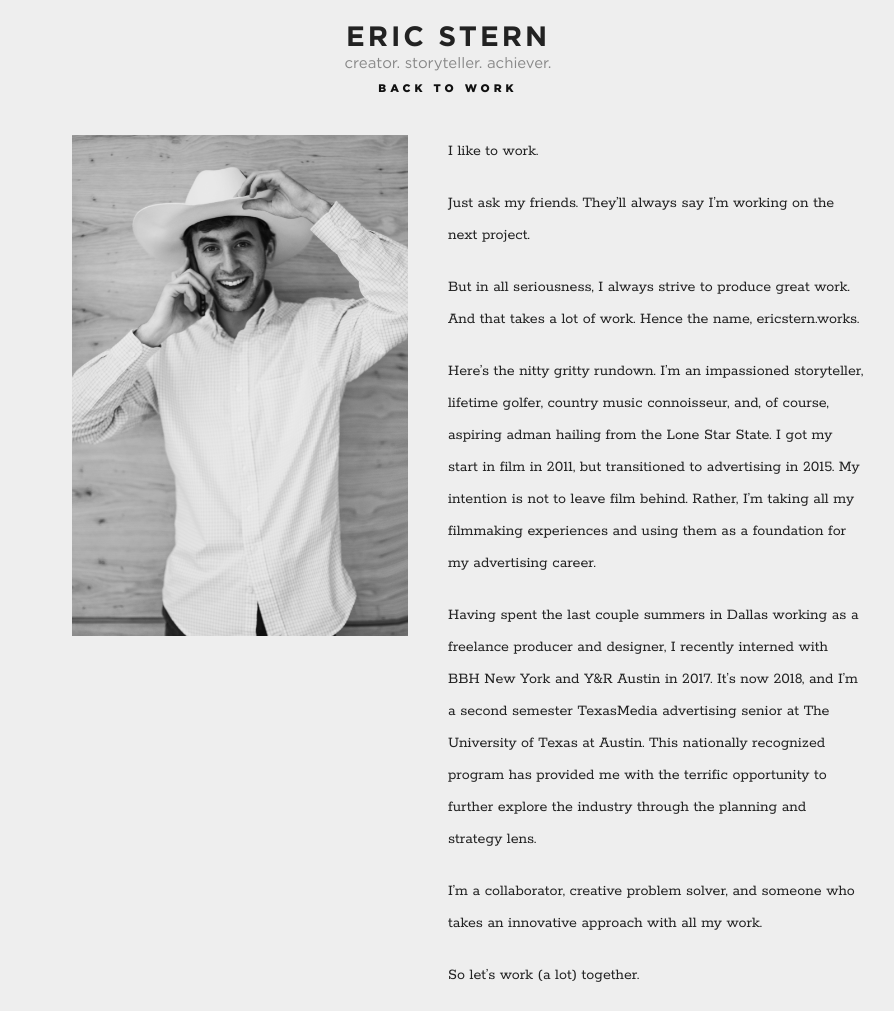
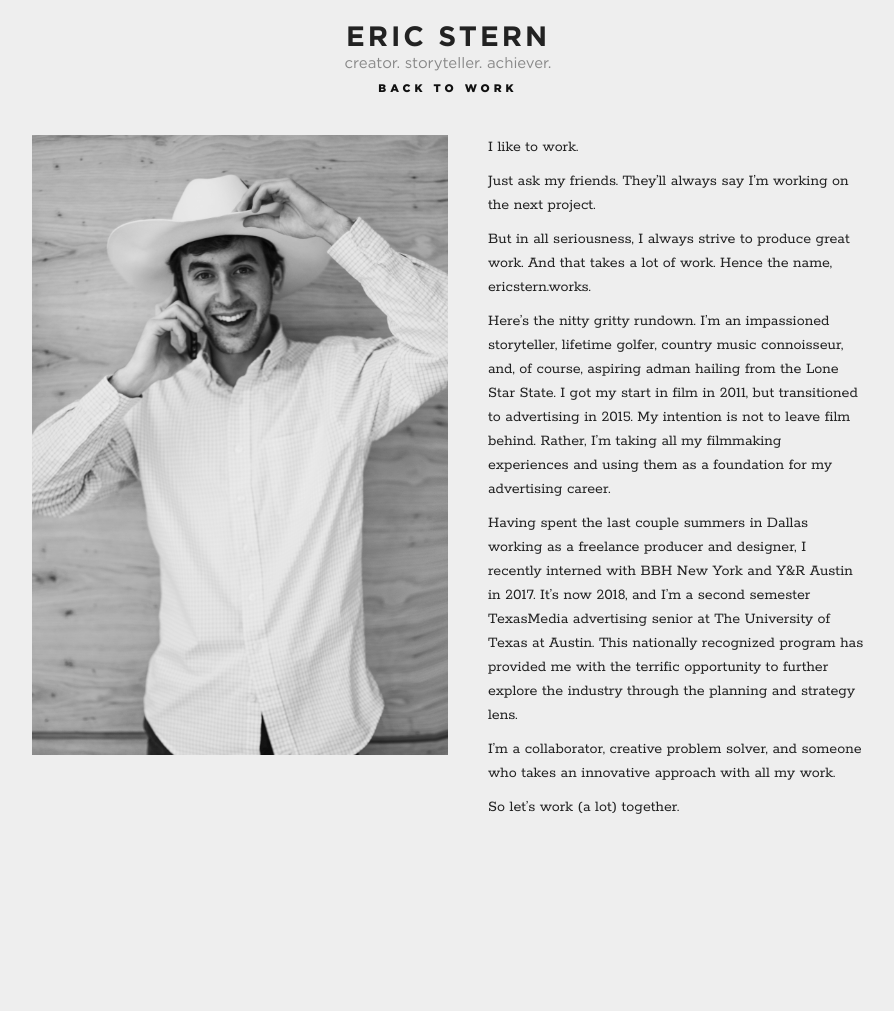
Before and after one commit to heidarianw/EricStern, a Jekyll site: the page built from about.markdown, in a window 1280 px wide. Shown: the whole page, without its empty margins (192-1086 px from the left). Built offline with Jekyll 4.4.1, drawn with Linux system fonts in a browser that asks for light colours; nearby versions of some CDN libraries; some web fonts are replaced; after the commit the page ends 900 px from its top, so only the background shows below that.

Commit message:
update to about

```diff
--- a/_layouts/about.html
+++ b/_layouts/about.html
@@ -6,11 +6,11 @@ class: page
 <section class="page-content about column align-justify-align-center position-relative">
   <div class="container row">
 
-    <figure class="bio-image">
+    <figure class="bio-image grid-one-half">
       <img src="{{ page.bio_image | prepend: site.url }}">
     </figure>
 
-    <div class="bio grid-one-half">
+    <div class="bio grid-two-half">
       {{ content }}
     </div>
 
--- a/_sass/_base.scss
+++ b/_sass/_base.scss
@@ -123,7 +123,7 @@ em {
 }
 
 p {
-	margin-bottom: 20px;
+	margin-bottom: $gutter / 2;
 }
 
 // text
--- a/_sass/_pages.scss
+++ b/_sass/_pages.scss
@@ -111,6 +111,12 @@
       margin-bottom: $gutter;
     }
 
+    .bio {
+      p {
+        line-height: $base-line-height;
+      }
+    }
+
       @media #{$break-medium} {
         & {
           margin-top: $gutter * 8;
@@ -120,7 +126,7 @@
     }
 
 		.bio-image {
-      margin: 0 $gutter * 2;
+      margin: 0 $gutter * 2 0 0;
 
       @media #{$break-large} {
         & {
--- a/css/main.scss
+++ b/css/main.scss
@@ -6,7 +6,7 @@ $base-font-stack: 'Rokkitt', 'Times New Roman', serif;
 $heading-font-stack: 'Gotham', 'sans-serif';
 $base-font-size: 14px;
 $base-font-weight: normal;
-$base-line-height: 2;
+$base-line-height: 1.5;
 $font-weight-medium: 500;
 $font-weight-bold: bold;
 $text-color: #222;
```
Also changed, not shown: _work/put-em-up.markdown (+0 -7 lines), _uploads/bio-image.jpg (added).
